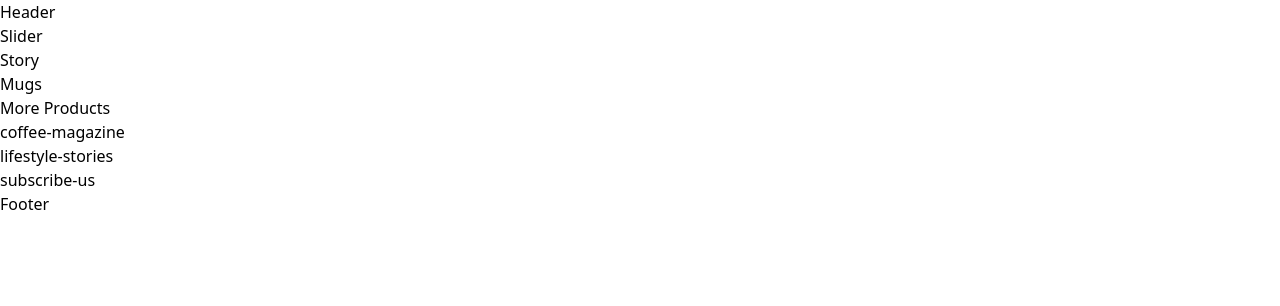
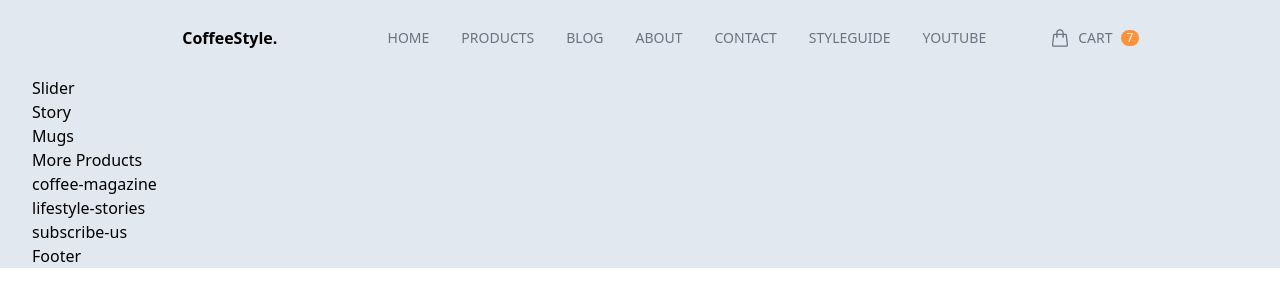
Before and after one commit to nmnhi/coffeestyles, a website: page public/index.html in a window 1280 px wide. Drawn offline with Linux system fonts and the light colour scheme.

Commit message:
Add header

```diff
--- a/public/index.html
+++ b/public/index.html
@@ -4,13 +4,78 @@
     <meta charset="UTF-8" />
     <meta http-equiv="X-UA-Compatible" content="IE=edge" />
     <meta name="viewport" content="width=device-width, initial-scale=1.0" />
-    <link href="./output.css" rel="stylesheet" />
+    <link href="./output.css" type="text/css" rel="stylesheet" />
     <title>Coffee Style</title>
   </head>
   <body>
     <div id="root">
-      <div class="content-wrapper">
-        <header>Header</header>
+      <!-- content wrapper -->
+      <div
+        class="content-wrapper max-w-screen-2xl text-base mx-auto px-8 bg-slate-200"
+      >
+        <header class="py-6 mx-10">
+          <nav class="flex flex-row justify-between items-center">
+            <div
+              class="logo basis-2/6 text-center font-xl font-semibold cursor-pointer"
+            >
+              CoffeeStyle.
+            </div>
+
+            <ul
+              class="basis-3/6 flex items-center justify-end gap-8 text-sm text-gray-500 font-medium"
+            >
+              <li class="ct-top-menu-item">
+                <a href="#" class="">HOME</a>
+              </li>
+
+              <li class="ct-top-menu-item">
+                <a href="#" class="">PRODUCTS</a>
+              </li>
+
+              <li class="ct-top-menu-item"><a href="#" class="">BLOG</a></li>
+
+              <li class="ct-top-menu-item"><a href="#" class="">ABOUT</a></li>
+
+              <li class="ct-top-menu-item"><a href="#" class="">CONTACT</a></li>
+
+              <li class="ct-top-menu-item">
+                <a href="#" class="">STYLEGUIDE</a>
+              </li>
+
+              <li class="ct-top-menu-item">
+                <a href="https://www.youtube.com/" class="">YOUTUBE</a>
+              </li>
+            </ul>
+
+            <ul
+              class="basis-1/6 flex justify-start items-center ml-16 uppercase text-sm text-gray-500 font-medium"
+            >
+              <li class="ct-top-menu-item">
+                <a href="#" class="flex items-center">
+                  <svg
+                    xmlns="http://www.w3.org/2000/svg"
+                    fill="none"
+                    viewBox="0 0 24 24"
+                    stroke-width="1.5"
+                    stroke="currentColor"
+                    class="ct-icon"
+                  >
+                    <path
+                      stroke-linecap="round"
+                      stroke-linejoin="round"
+                      d="M15.75 10.5V6a3.75 3.75 0 10-7.5 0v4.5m11.356-1.993l1.263 12c.07.665-.45 1.243-1.119 1.243H4.25a1.125 1.125 0 01-1.12-1.243l1.264-12A1.125 1.125 0 015.513 7.5h12.974c.576 0 1.059.435 1.119 1.007zM8.625 10.5a.375.375 0 11-.75 0 .375.375 0 01.75 0zm7.5 0a.375.375 0 11-.75 0 .375.375 0 01.75 0z"
+                    />
+                  </svg>
+
+                  <span class="mx-2">Cart</span>
+                  <span class="ct-badge-circle bg-orange-400 text-white"
+                    >7</span
+                  ></a
+                >
+              </li>
+            </ul>
+          </nav>
+        </header>
         <main>
           <div class="slider">Slider</div>
 
--- a/src/input.css
+++ b/src/input.css
@@ -1,3 +1,15 @@
 @tailwind base;
 @tailwind components;
 @tailwind utilities;
+
+/* ct = custom */
+.ct-top-menu-item {
+  @apply cursor-pointer py-1 hover:text-gray-800 relative after:absolute after:bottom-0 after:left-0 after:bg-light-coffee after:h-0.5 after:w-0 hover:after:w-full after:transition-all after:ease-in-out after:duration-300 transition-colors duration-300;
+}
+
+.ct-icon {
+  @apply w-5 h-5 inline-block;
+}
+.ct-badge-circle {
+  @apply text-xs text-center rounded-full px-1.5;
+}
--- a/tailwind.config.js
+++ b/tailwind.config.js
@@ -2,7 +2,11 @@
 module.exports = {
   content: ["./public/**/*.{html,js}"],
   theme: {
-    extend: {},
+    extend: {
+      colors: {
+        "light-coffee": "#C89F94",
+      },
+    },
   },
   plugins: [],
 };
```
Also changed, not shown: public/output.css.
